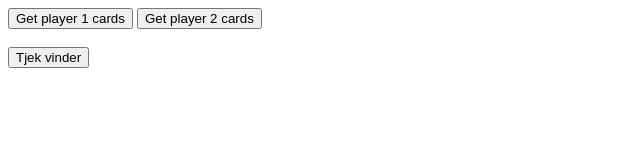
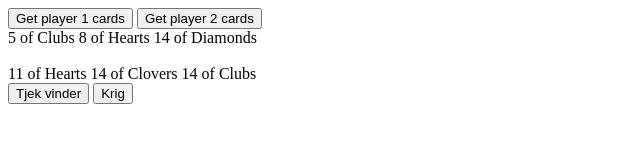
Before and after one commit to Kantarellen1/WarCardGame, a plain HTML site: page Aflevering Krig/Krig.Html in a window 1280 px wide. Shown: the whole page, without its empty margins (0-640 px from the left). Drawn offline with Linux system fonts and the light colour scheme.

Commit message:
Lemme get

```diff
--- a/Aflevering Krig/Krig.Js
+++ b/Aflevering Krig/Krig.Js
@@ -157,3 +157,4 @@ function krig()
 
       console.log("Krig")
     }
+krig()
```
Also changed, not shown: Aflevering Krig/Krig.css (line endings or trailing spaces).
